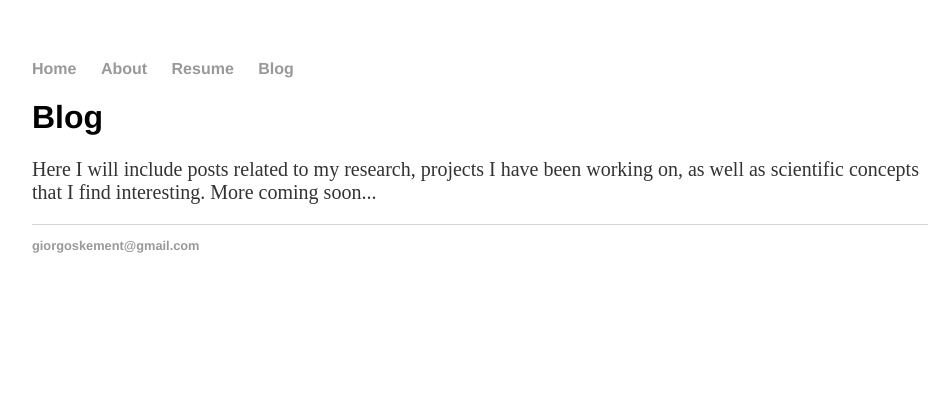
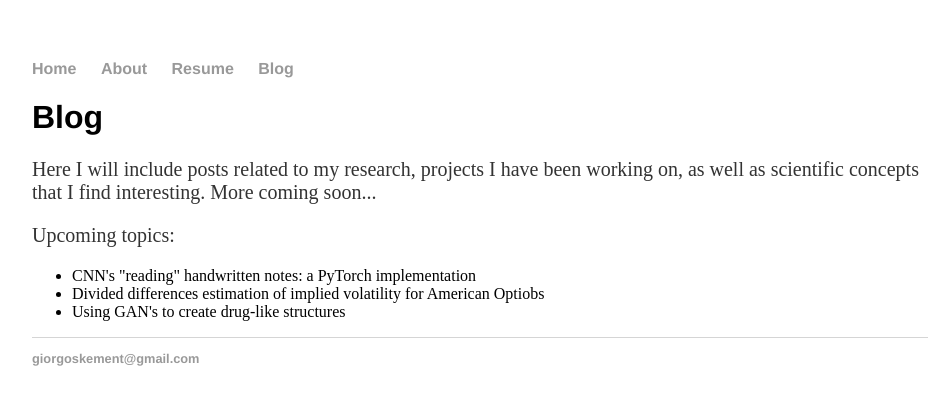
Before and after one commit to gkementzidis/gkementzidis, a plain HTML site: page blog.html in a window 1280 px wide. Shown: the whole page, without its empty margins (160-1109 px from the left). Drawn offline with Linux system fonts and the light colour scheme.

Commit message:
Update blog.html

```diff
--- a/blog.html
+++ b/blog.html
@@ -17,6 +17,9 @@
       <h1>Blog</h1>
       <p>Here I will include posts related to my research, projects I have been working on, as well as scientific concepts that I find interesting.
          More coming soon...</p>
+      <p>Upcoming topics:</p>
+      <ul><li>CNN's "reading" handwritten notes: a PyTorch implementation</li><li>Divided differences estimation of implied volatility for American Optiobs</li>
+      <li>Using GAN's to create drug-like structures</li></ul>
    </div>
    <footer>
       <ul>
```
